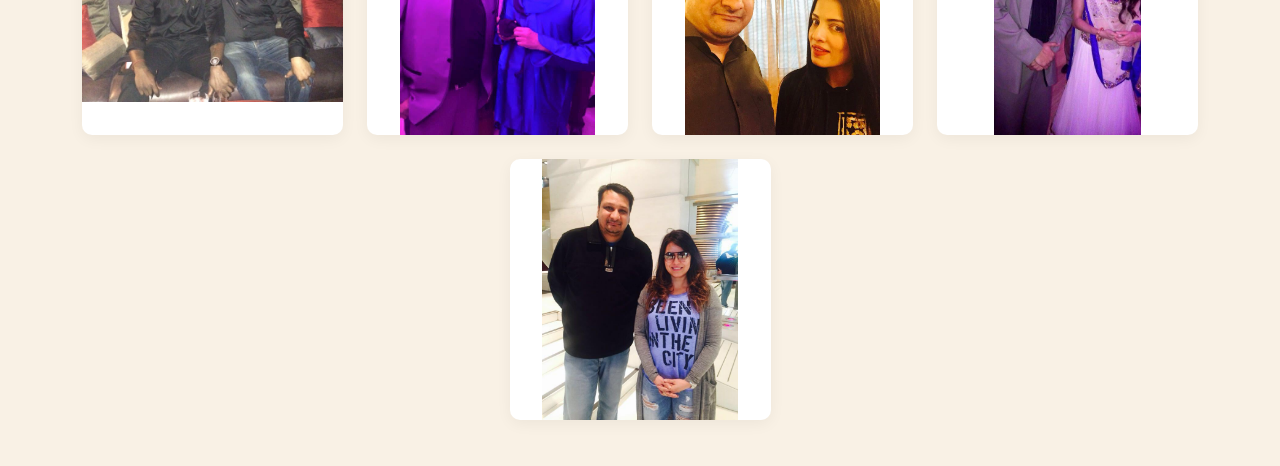
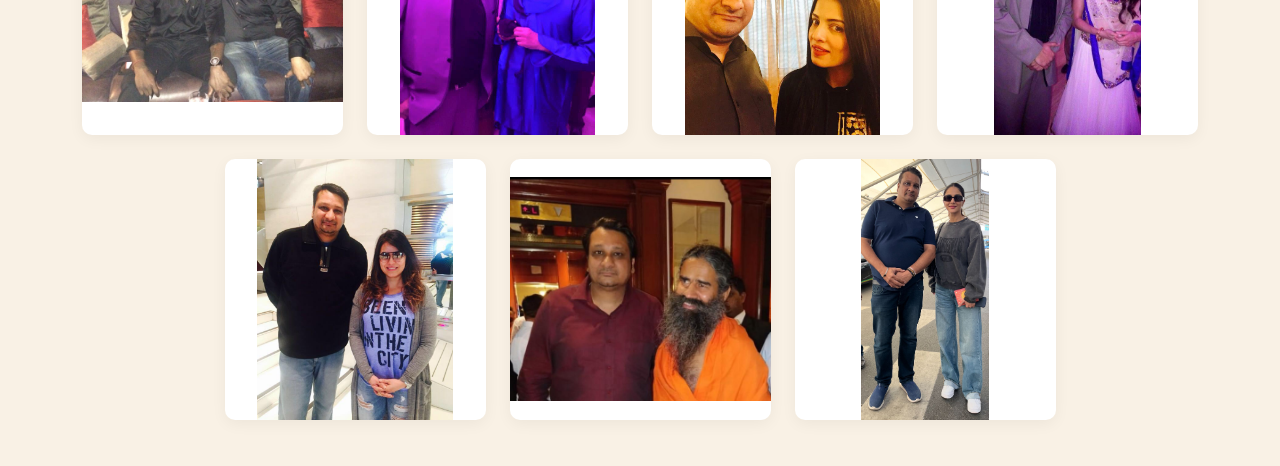
Before and after one commit to Vigilante120/cosmicaura, a plain HTML site: page gallery.html in a window 1280 px wide. Shown: the part 5118-5584 px from the top of the page. Drawn offline with nearby package versions, Linux system fonts and the light colour scheme.

Commit message:
added some more images 18n

```diff
--- a/gallery.html
+++ b/gallery.html
@@ -135,6 +135,11 @@
                  <div class="col-lg-3 col-md-4 col-6" data-aos="fade-up" data-aos-delay="0"><div class="gallery-item-square" data-bs-toggle="modal" data-bs-target="#galleryModal" data-bs-slide-to="8"><img src="assets/images/15n.jpeg" alt="Client Gallery Image 9"></div></div>
 
                  <div class="col-lg-3 col-md-4 col-6" data-aos="fade-up" data-aos-delay="0"><div class="gallery-item-square" data-bs-toggle="modal" data-bs-target="#galleryModal" data-bs-slide-to="8"><img src="assets/images/16n.jpeg" alt="Client Gallery Image 9"></div></div>
+                <!-- another update from 17n to *  -->
+                 <div class="col-lg-3 col-md-4 col-6" data-aos="fade-up" data-aos-delay="0"><div class="gallery-item-square" data-bs-toggle="modal" data-bs-target="#galleryModal" data-bs-slide-to="8"><img src="assets/images/17n.jpeg" alt="Client Gallery Image 9"></div></div>
+
+                 <div class="col-lg-3 col-md-4 col-6" data-aos="fade-up" data-aos-delay="0"><div class="gallery-item-square" data-bs-toggle="modal" data-bs-target="#galleryModal" data-bs-slide-to="8"><img src="assets/images/18n.jpeg" alt="Client Gallery Image 9"></div></div>
+
 
             </div>
         </div>
```
Also changed, not shown: assets/images/17n.jpeg (added), assets/images/18n.jpeg (added).
